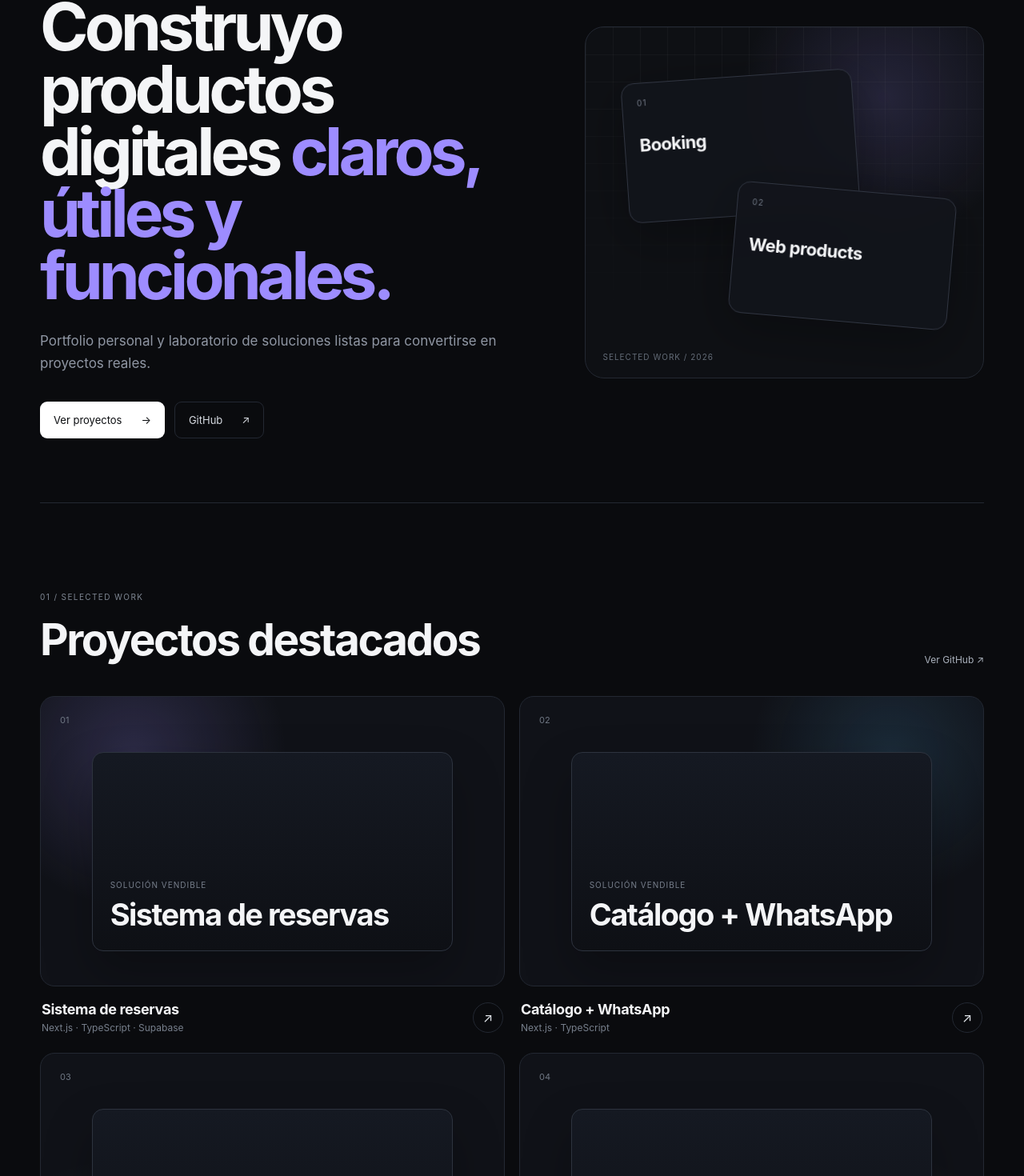
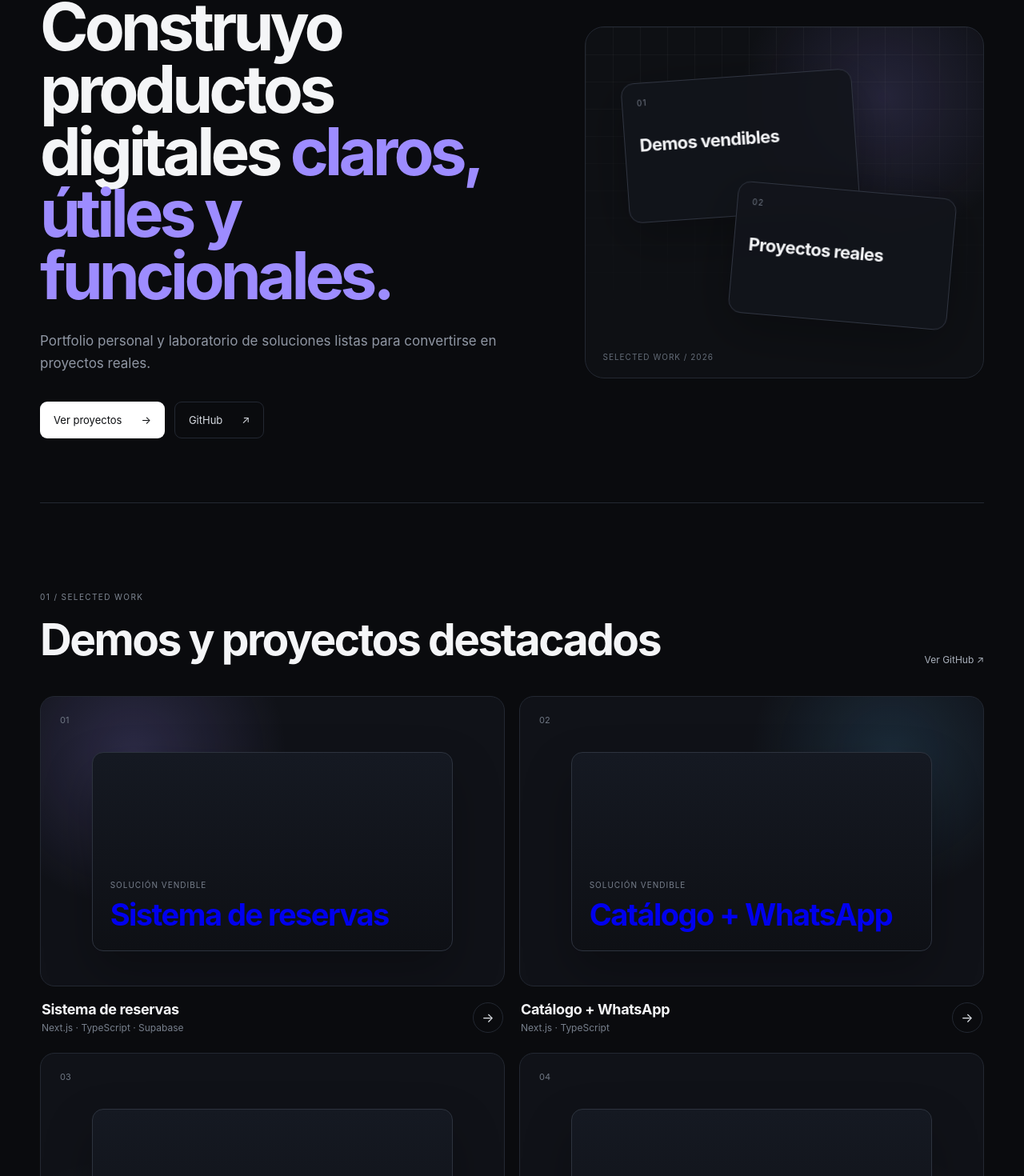
Before and after one commit to Sebasss04/Portafolio, a Next.js app: page / in a window 1280 px wide. Shown: the part 201-1671 px from the top of the page at 80% size. Built offline with nearby package versions, Linux system fonts and the light colour scheme.

Commit message:
feat: connect portfolio cards to case studies

```diff
--- a/app/page.tsx
+++ b/app/page.tsx
@@ -1,7 +1,8 @@
+import Link from "next/link";
 import { projects } from "@/data/projects";
 
 export default function Home() {
-  const featured = projects.slice(0, 4);
+  const featured = projects.filter((project) => project.featured).slice(0, 4);
 
   return (
     <main>
@@ -26,20 +27,21 @@ export default function Home() {
         </div>
         <div className="hero-visual" aria-hidden="true">
           <div className="visual-grid" />
-          <div className="visual-card visual-card-a"><span>01</span><strong>Booking</strong></div>
-          <div className="visual-card visual-card-b"><span>02</span><strong>Web products</strong></div>
+          <div className="visual-card visual-card-a"><span>01</span><strong>Demos vendibles</strong></div>
+          <div className="visual-card visual-card-b"><span>02</span><strong>Proyectos reales</strong></div>
           <div className="visual-label">Selected work / 2026</div>
         </div>
       </section>
 
       <section id="proyectos" className="section shell">
         <div className="section-title-row">
-          <div><span className="section-index">01 / SELECTED WORK</span><h2>Proyectos destacados</h2></div>
+          <div><span className="section-index">01 / SELECTED WORK</span><h2>Demos y proyectos destacados</h2></div>
           <a href="https://github.com/Sebasss04">Ver GitHub ↗</a>
         </div>
         <div className="showcase-grid">
           {featured.map((project, index) => (
             <article className={`showcase-card card-${index + 1}`} key={project.slug}>
+              <Link href={`/proyectos/${project.slug}`} className="project-visual-link" aria-label={`Ver ${project.title}`}>
                 <div className="project-visual">
                   <span className="project-number">0{index + 1}</span>
                   <div className="project-screen">
@@ -47,9 +49,10 @@ export default function Home() {
                     <strong>{project.title}</strong>
                   </div>
                 </div>
+              </Link>
               <div className="project-meta">
                 <div><h3>{project.title}</h3><p>{project.stack.slice(0, 3).join(" · ")}</p></div>
-                <a href={project.demoUrl || project.repoUrl || "#contacto"} aria-label={`Abrir ${project.title}`}>↗</a>
+                <Link href={`/proyectos/${project.slug}`} aria-label={`Abrir ${project.title}`}>→</Link>
               </div>
             </article>
           ))}
@@ -67,7 +70,7 @@ export default function Home() {
       <section id="contacto" className="cta shell">
         <span>¿TIENES UN PROYECTO?</span>
         <h2>Hagamos algo que se pueda mostrar, usar y vender.</h2>
-        <a href="https://github.com/Sebasss04">Contactar <span>↗</span></a>
+        <a href="https://github.com/Sebasss04">Ver perfil y contacto <span>↗</span></a>
       </section>
 
       <footer className="footer shell"><span>© 2026 Sebastian Saavedra</span><span>Santa Cruz · Bolivia</span><a href="https://github.com/Sebasss04">GitHub ↗</a></footer>
```
Lines whose indentation alone changed are shown as unchanged.
